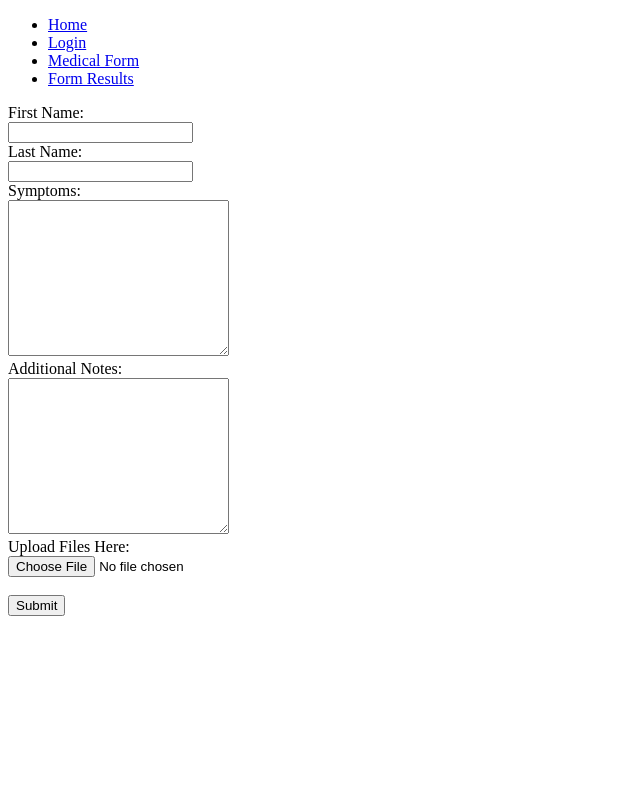
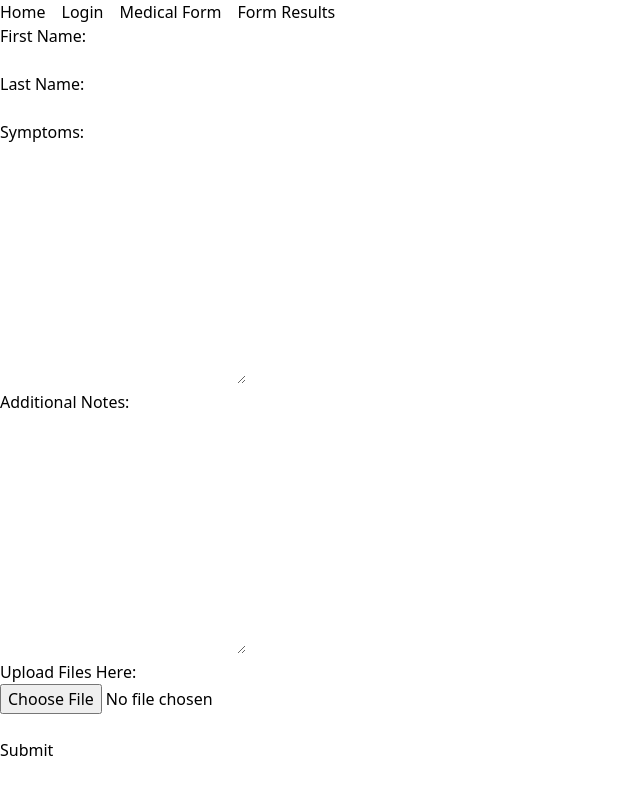
Before and after one commit to ZebTM/RevUC-2024-Hackathon, a Next.js app in the folder Medical-Exam-Site/: page /medical_form in a window 1280 px wide. Shown: the top 794 px of the page, without its empty margins (0-640 px from the left). Built offline with nearby package versions, Linux system fonts and the light colour scheme.

Commit message:
added tailwind capability

```diff
--- a/Medical-Exam-Site/comps/Navbar.js
+++ /dev/null
@@ -1,16 +0,0 @@
-import Link from 'next/link'
-
-const Navbar = () => {
-    return(
-        <nav>
-            <ul className="flex space-x-4">
-                <li className="mb-4 hover:underline underline-offset-4 text-left w-44 inline"> <Link href="/"> Home </Link> </li>
-                <li className="mb-4 hover:underline underline-offset-4 text-left w-44 inline"> <Link href="/login"> Login </Link> </li>
-                <li className="mb-4 hover:underline underline-offset-4 text-left w-44 inline"> <Link href="/medical_form"> Medical Form </Link> </li>
-                <li className="mb-4 hover:underline underline-offset-4 text-left w-44 inline"> <Link href="/form_results"> Form Results </Link> </li>
-            </ul>
-        </nav>
-    );
-};
-
-export default Navbar;
--- a/Medical-Exam-Site/pages/form_results.js
+++ b/Medical-Exam-Site/src/app/form_results/page.js
@@ -1,8 +1,6 @@
-import Navbar from '../comps/navbar'
 export default function form_results() {
     return (
       <div>
-        <Navbar />
         <p> form results page </p>
       </div>
     );
--- /dev/null
+++ b/Medical-Exam-Site/src/app/layout.js
@@ -0,0 +1,24 @@
+// import Navbar from '../comps/navbar'
+import './globals.css'
+import Link from 'next/link'
+export default function RootLayout({ children }) {
+    return (
+      <html lang="en">
+        <body>
+          <main>
+            <nav>
+              <ul className="flex space-x-4">
+                <Link href="/"><li className="mb-4 hover:underline underline-offset-4 text-left w-44 inline"> Home </li></Link>
+                <Link href="/login"><li className="mb-4 hover:underline underline-offset-4 text-left w-44 inline"> Login </li></Link>
+                <Link href="/medical_form"><li className="mb-4 hover:underline underline-offset-4 text-left w-44 inline"> Medical Form </li></Link>
+                <Link href="/form_results"><li className="mb-4 hover:underline underline-offset-4 text-left w-44 inline"> Form Results </li></Link>
+              </ul>
+            </nav>
+            <div>
+              {children}
+            </div>
+          </main>
+        </body>
+      </html>
+    )
+  }
--- /dev/null
+++ b/Medical-Exam-Site/src/app/login/page.js
@@ -0,0 +1,7 @@
+export default function login() {
+  return (
+    <div class="flex p-4 pl-16 w-full items-center bg-zinc-950">
+      <p> login page </p>
+    </div>
+  );
+};
--- a/Medical-Exam-Site/pages/medical_form.js
+++ b/Medical-Exam-Site/src/app/medical_form/page.js
@@ -1,8 +1,6 @@
-import Navbar from '../comps/navbar'
 export default function medical_form() {
     return (
       <div>
-        <Navbar />
         <form>
           <label for="fname">First Name: </label>
           <br></br>
--- a/Medical-Exam-Site/pages/index.js
+++ b/Medical-Exam-Site/src/app/page.js
@@ -1,9 +1,8 @@
-import Navbar from '../comps/navbar'
-import './globals.css'
+//import Navbar from '.../comps/navbar';
 export default function() {
   return (
     <div className>
-      <Navbar />
+      {/*<Navbar />*/}
       <p className="text-red-700"> home page </p>
     </div>
   );
```
Also changed, not shown: Medical-Exam-Site/pages/layout.js (deleted, +0 -11 lines), Medical-Exam-Site/pages/login.js (deleted, +0 -35 lines), Medical-Exam-Site/src/app/globals.css (renamed from Medical-Exam-Site/pages/globals.css).
